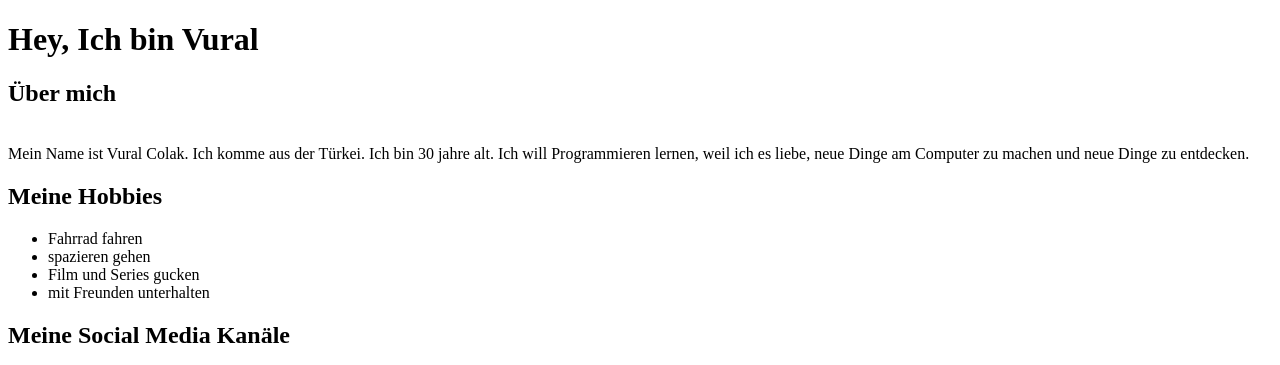
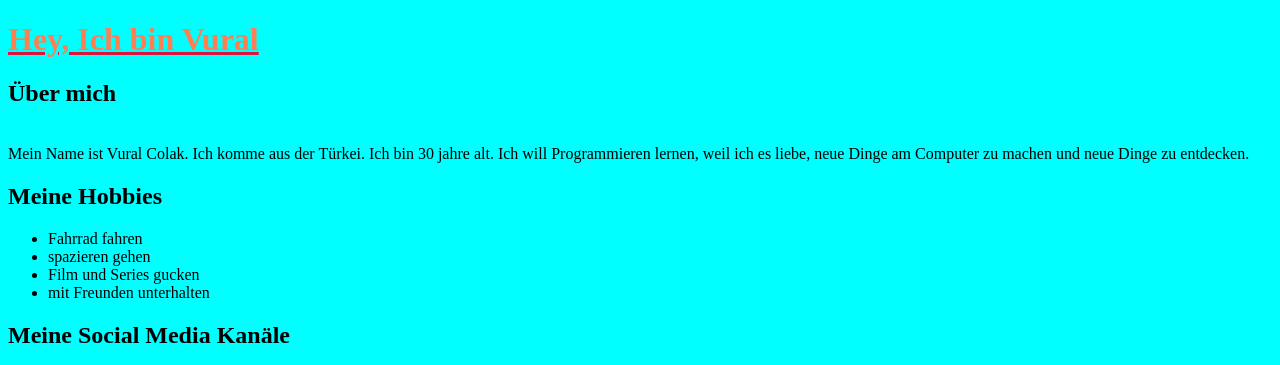
Before and after one commit to 22-D03-1/bravecoders, a plain HTML site: page vural/index.html in a window 1280 px wide. Shown: the top 365 px of the page. Drawn offline with Linux system fonts and the light colour scheme.

Commit message:
background farbe geändert

```diff
--- /dev/null
+++ b/vural/index.css
@@ -0,0 +1,6 @@
+body {
+  background-color: aqua;
+  background-position: center center;
+  background-size: cover;
+  background-repeat: no-repeat;
+}
--- a/vural/index.html
+++ b/vural/index.html
@@ -5,9 +5,12 @@
     <meta http-equiv="X-UA-Compatible" content="IE=edge" />
     <meta name="viewport" content="width=device-width, initial-scale=1.0" />
     <title>Vural</title>
+    <link rel="stylesheet" href="index.css" />
   </head>
   <body>
-    <h1>Hey, Ich bin Vural</h1>
+    <h1 style="text-decoration: underline crimson; color: coral">
+      Hey, Ich bin Vural
+    </h1>
     <section>
       <h2>Über mich</h2>
       <br />
```
Also changed, not shown: vural/2461172.jpg (added).
